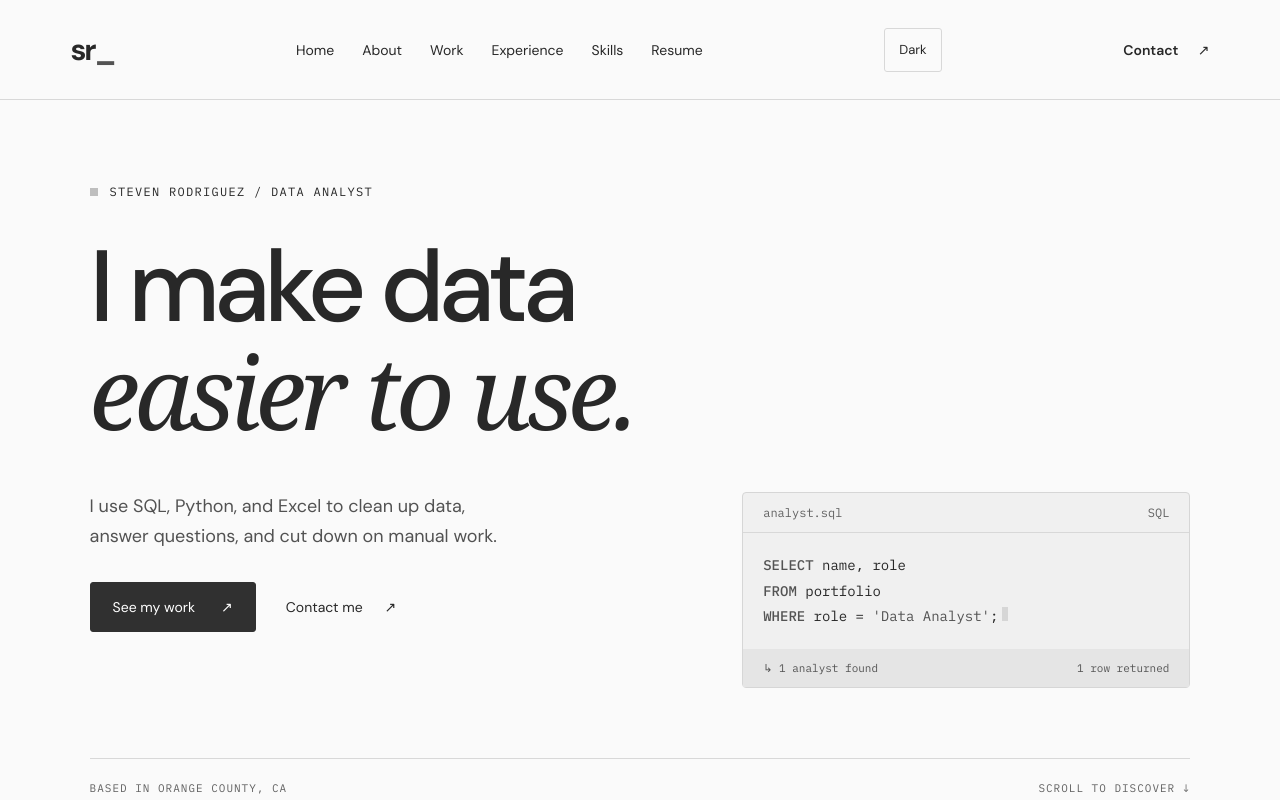
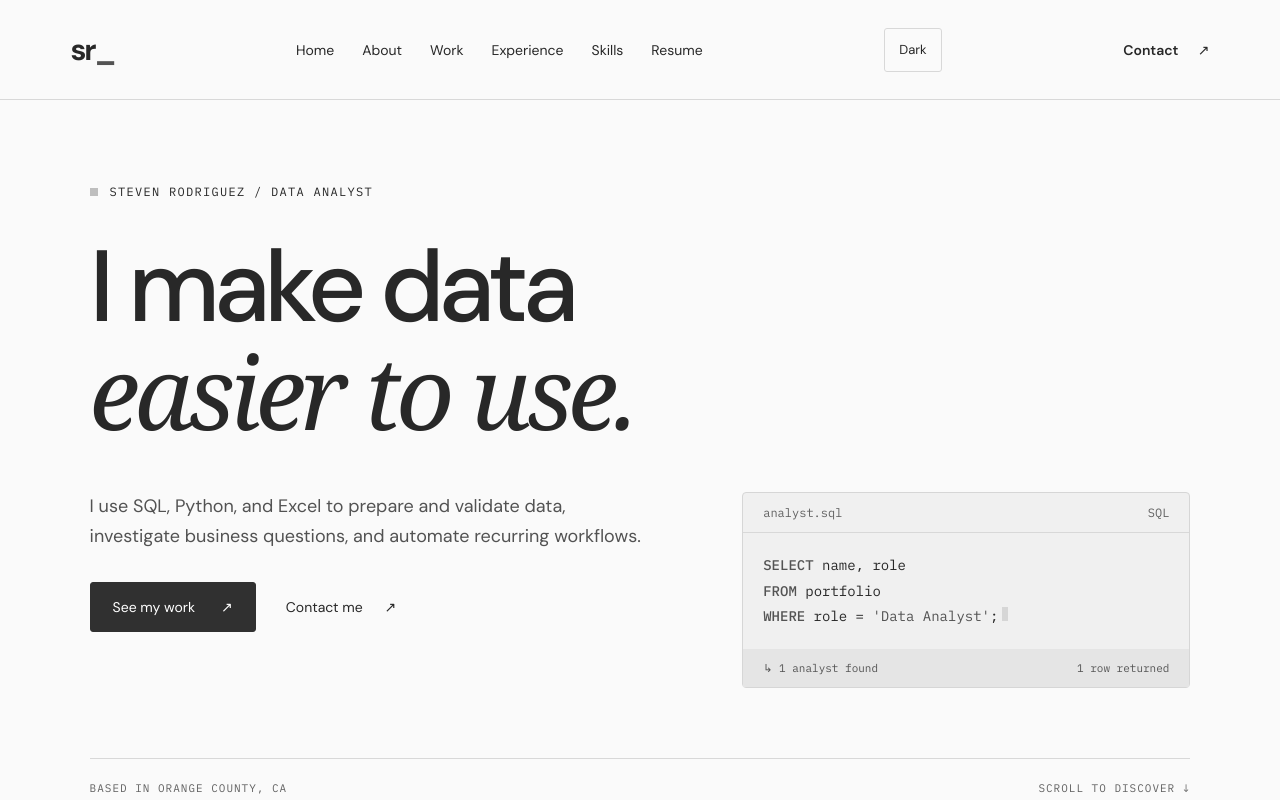
Before and after one commit to StevenRodriguezAnalyst/StevenRodriguezAnalyst.github.io, a React (Vite) app: page / in a window 1280 px wide. Shown: the top 800 px of the page. Built offline with nearby package versions, Linux system fonts and the light colour scheme.

Commit message:
Build Steven Rodriguez data analyst portfolio

```diff
--- a/src/main.tsx
+++ b/src/main.tsx
@@ -29,7 +29,7 @@ function App(){const [menu,setMenu]=useState(false);const [theme,setTheme]=useSt
 </h1>
 <div className="hero-bottom">
 <div>
-<p>I use SQL, Python, and Excel to clean up data,<br className="desktop"/> answer questions, and cut down on manual work.</p>
+<p>I use SQL, Python, and Excel to prepare and validate data,<br className="desktop"/> investigate business questions, and automate recurring workflows.</p>
 <div className="actions">
 <a className="button dark" href="#work">See my work <span>↗</span>
 </a>
```
